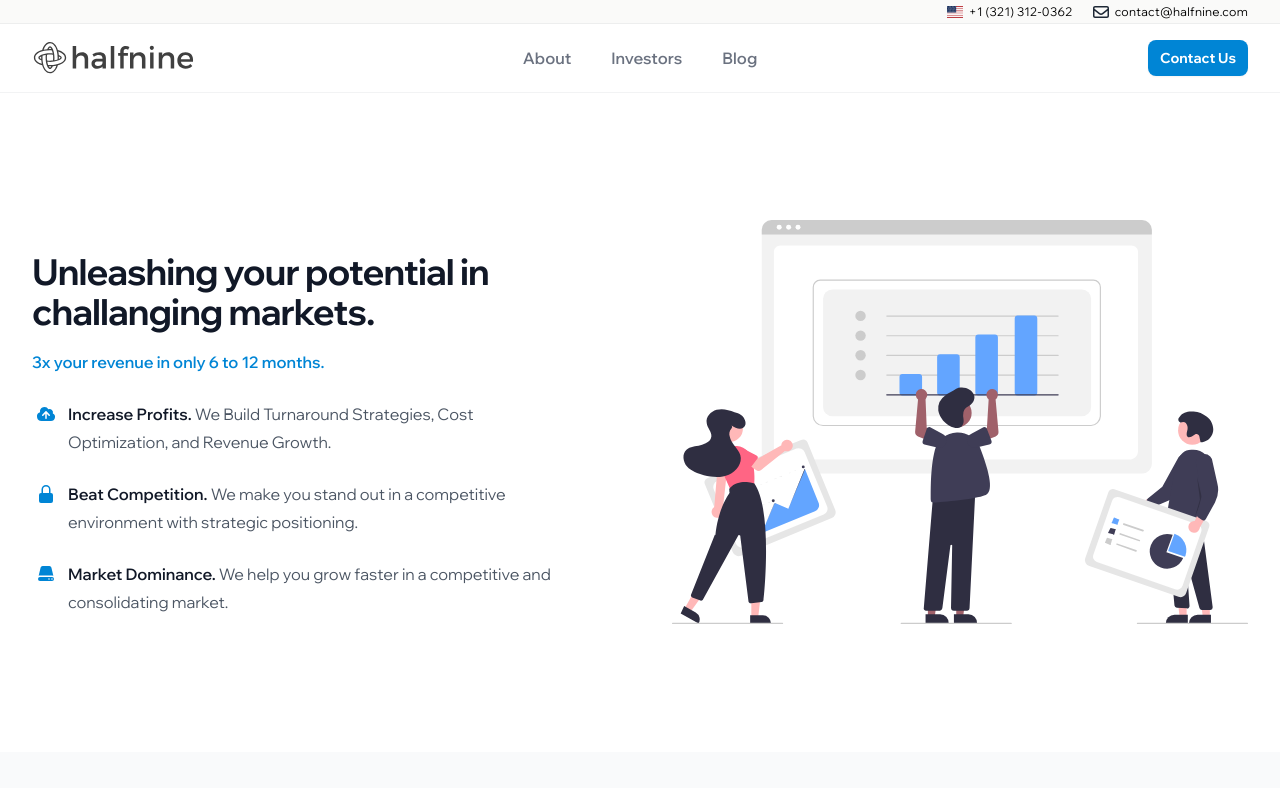
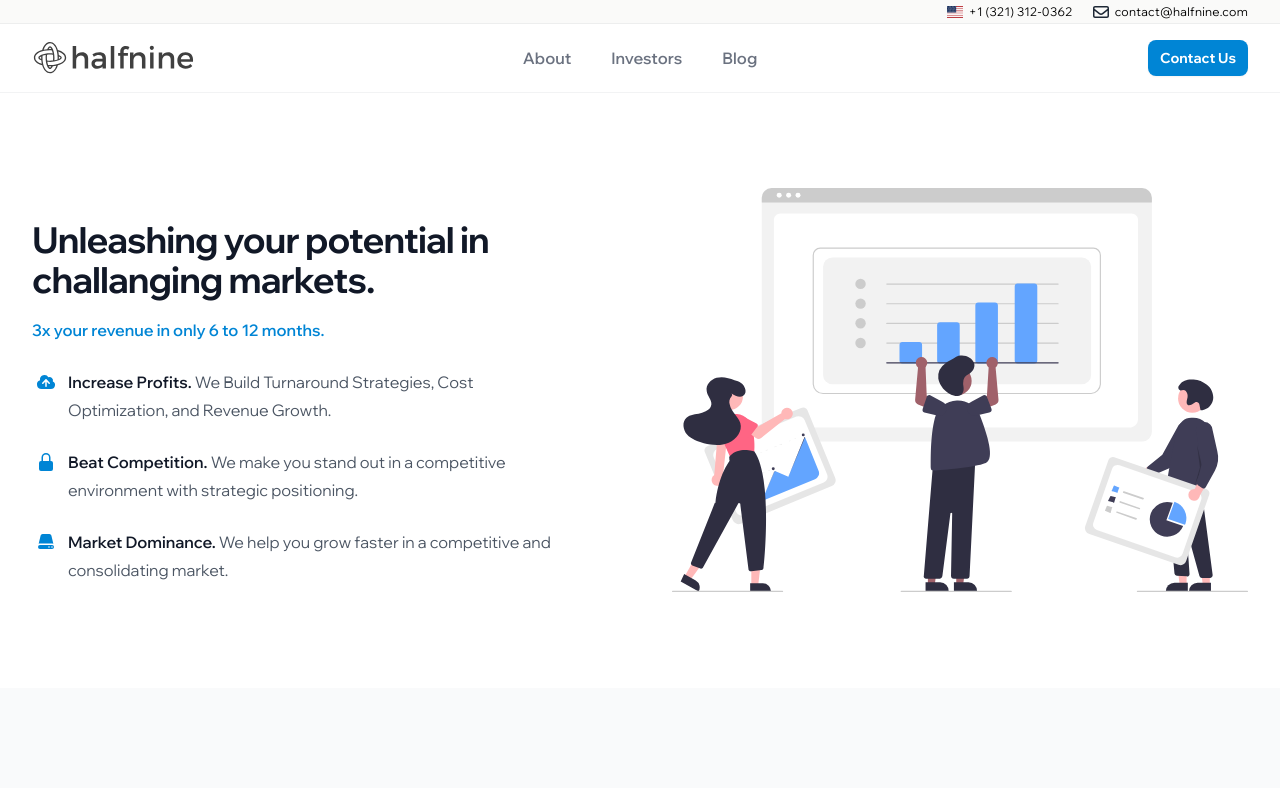
Before and after one commit to ochoadan/halfnine, a Next.js app: page / in a window 1280 px wide. Shown: the top 788 px of the page. Built offline with nearby package versions, Linux system fonts and the light colour scheme.

Commit message:
Update hero.tsx

```diff
--- a/src/app/(default)/(root)/hero.tsx
+++ b/src/app/(default)/(root)/hero.tsx
@@ -28,7 +28,7 @@ const features = [
 
 const Hero = () => {
   return (
-    <div className="overflow-hidden bg-white py-24 sm:py-32">
+    <div className="overflow-hidden bg-white py-24 pt-12 lg:py-24">
       <div className="max-w-7xl mx-auto px-6 lg:px-8">
         {/* <div className="mx-auto grid max-w-2xl grid-cols-1 gap-x-8 gap-y-16 sm:gap-y-20 lg:mx-0 lg:max-w-none lg:grid-cols-2"> */}
         <div className="grid grid-cols-1 items-center gap-x-16 gap-y-10 lg:grid-cols-2 mx-auto max-w-2xl lg:max-w-none">
```
